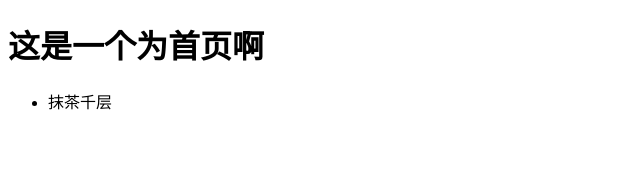
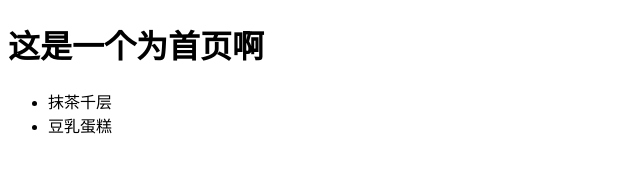
Before and after one commit to meixinxinya/2006_git_test, a plain HTML site: page index.html in a window 1280 px wide. Shown: the whole page, without its empty margins (0-640 px from the left). Drawn offline with Linux system fonts and the light colour scheme.

Commit message:
第一个人

```diff
--- a/index.html
+++ b/index.html
@@ -8,6 +8,7 @@
 		<h1>这是一个为首页啊</h1>
 		<ul>
 			<li>抹茶千层</li>
+			<li>豆乳蛋糕</li>
 		</ul>
 	</body>
 </html>
```
